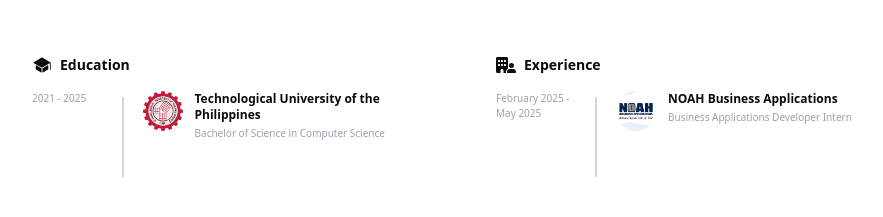
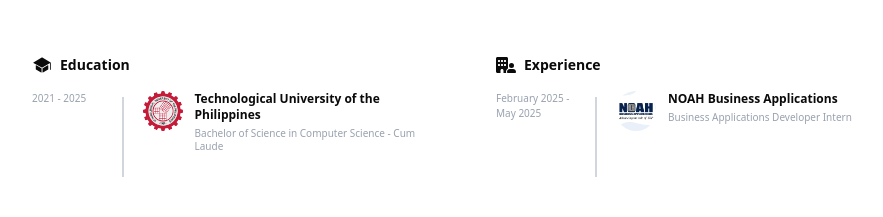
Before and after one commit to L0urdesss/My-Portfolio, a Next.js app: page / in a window 1280 px wide. Shown: the part 1920-2137 px from the top of the page, without its empty margins (184-1067 px from the left). Built offline with nearby package versions, Linux system fonts and the light colour scheme.

Commit message:
fix: resume updated

```diff
--- a/src/app/page.tsx
+++ b/src/app/page.tsx
@@ -298,7 +298,7 @@ export default function Home() {
             </div>
             <div>
               <div className="font-semibold mb-1">Technological University of the Philippines</div>
-              <div className="text-[10px] text-gray-400">Bachelor of Science in Computer Science</div>
+              <div className="text-[10px] text-gray-400">Bachelor of Science in Computer Science - Cum Laude</div>
             </div>
           </div>
         </div>
```
Also changed, not shown: 1 other file (tests, documents, lock files or other folders).
